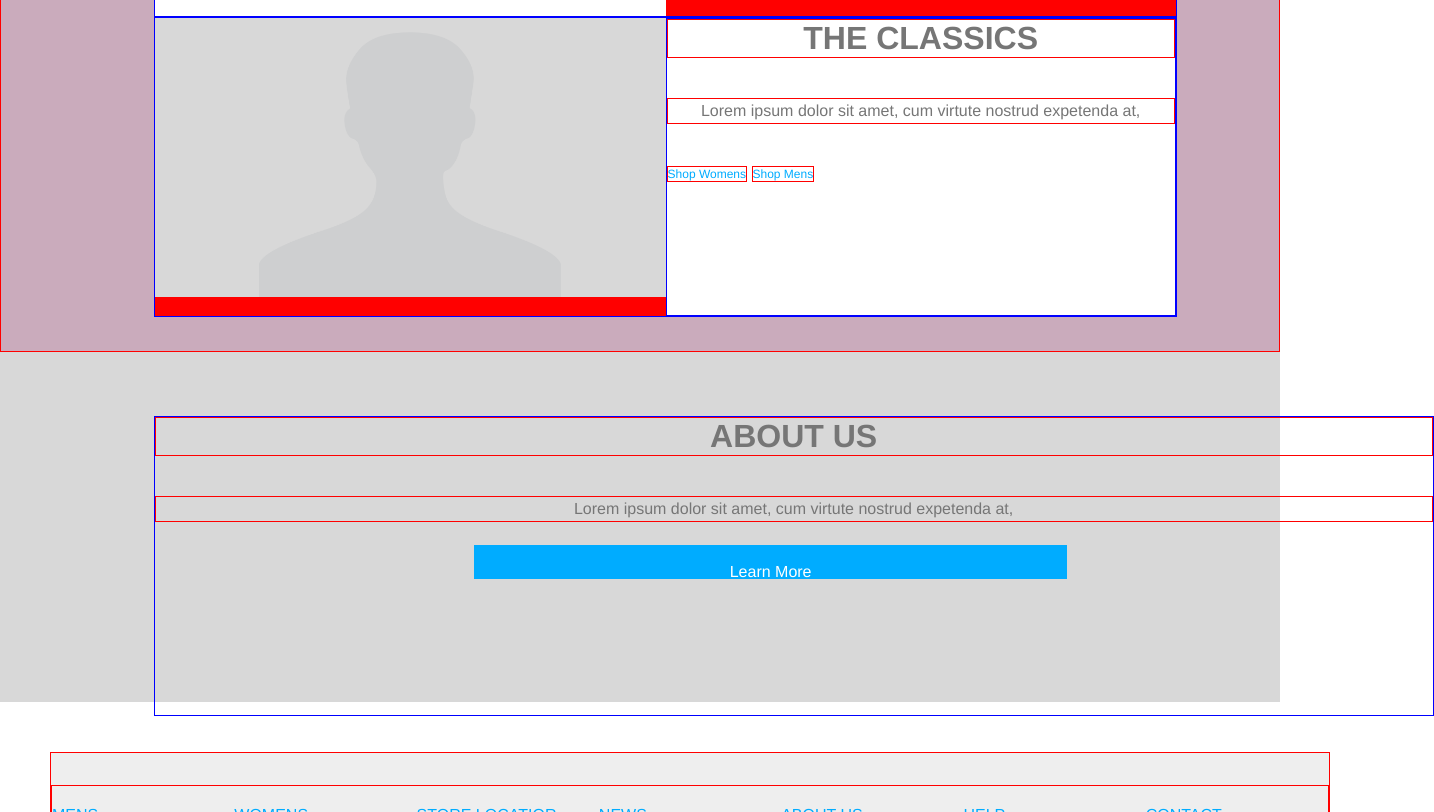
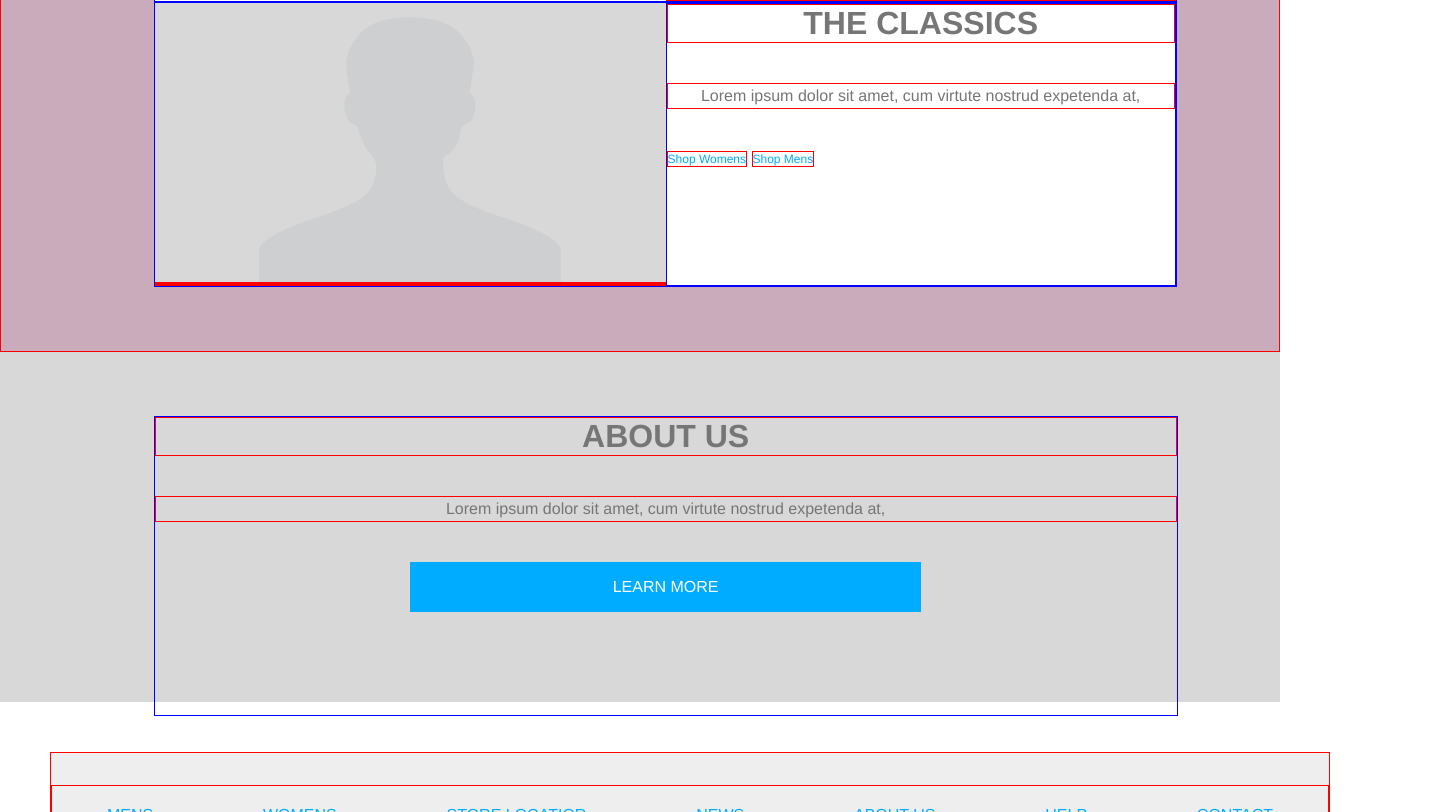
Before and after one commit to koa103/Proj1_1027, a website: page src/index.html in a window 1280 px wide. Shown: the part 962-1774 px from the top of the page, 1434 px wide, since content can reach past the window. Drawn offline with nearby package versions, Linux system fonts and the light colour scheme; files that its build step writes are made by us from their sources; files whose address does not match are found by name.

Commit message:
end of 10/27
#section_3 button changed

```diff
--- a/src/scss/style.scss
+++ b/src/scss/style.scss
@@ -173,6 +173,7 @@ ul.right a {
  main and section_2 */
 #section_2 {
   padding-top: 5%;
+  padding-bottom: 5%;
   display: flex;
   flex-direction: column;
   background: #caabbc;
@@ -300,7 +301,7 @@ ul.right a {
 #section_3 .box1 {
   margin: 0 12%;
   border: 1px solid blue;
-  width: 100%;
+  width: 80%;
   height: 300px;
 }
 
@@ -317,24 +318,25 @@ ul.right a {
   line-height: 1.5rem;
 }
 
-.box1 .button {
-  border: 1px red solid;
-  margin: 2% 25%;
-  height: 50px;
-  width: 100rem;
-  padding: 0 20%;
+.box1 a {
+  display: block;
 }
 
-.box1 .button {
-  float: center;
-  height: 40px;
-  width: 100px;
-  padding-top: 1.1rem;
+.box1 a:hover {
+  display: block;
+  background-color: yellow;
+}
+
+#section_3 .button {
+  width: 50%;
+  margin: 0 auto;
+  display: block;
+  padding: 1rem;
   background: #00acff;
   color: #fff;
   text-decoration: none;
   text-align: center;
-  border: 2px #0cf;
+  text-transform: uppercase;
 }
 
 #section_4 {
@@ -372,17 +374,14 @@ ul.right a {
 #nav-footer a {
   text-decoration: none;
   color: #00acff;
-  width: 200px;
-  height: 30px;
   padding-top: 20px;
 }
 
 #nav-footer a:hover {
   text-decoration: none;
   color: #0ff;
-  width: 200px;
+  width: 100px;
   margin: auto;
-  height: 30px;
 }
 
 #section_4 ul {
@@ -564,12 +563,12 @@ ul.right a {
   }
 
   #section_2 {
-    padding-top: 25%;
+    padding-top: 20%;
     display: flex;
     flex-direction: column;
     background: #caabbc;
     width: 100%;
-    height: 1500px;
+    height: 1700px;
     border: 1px red solid;
   }
 
```
Also changed, not shown: 2 other files.
